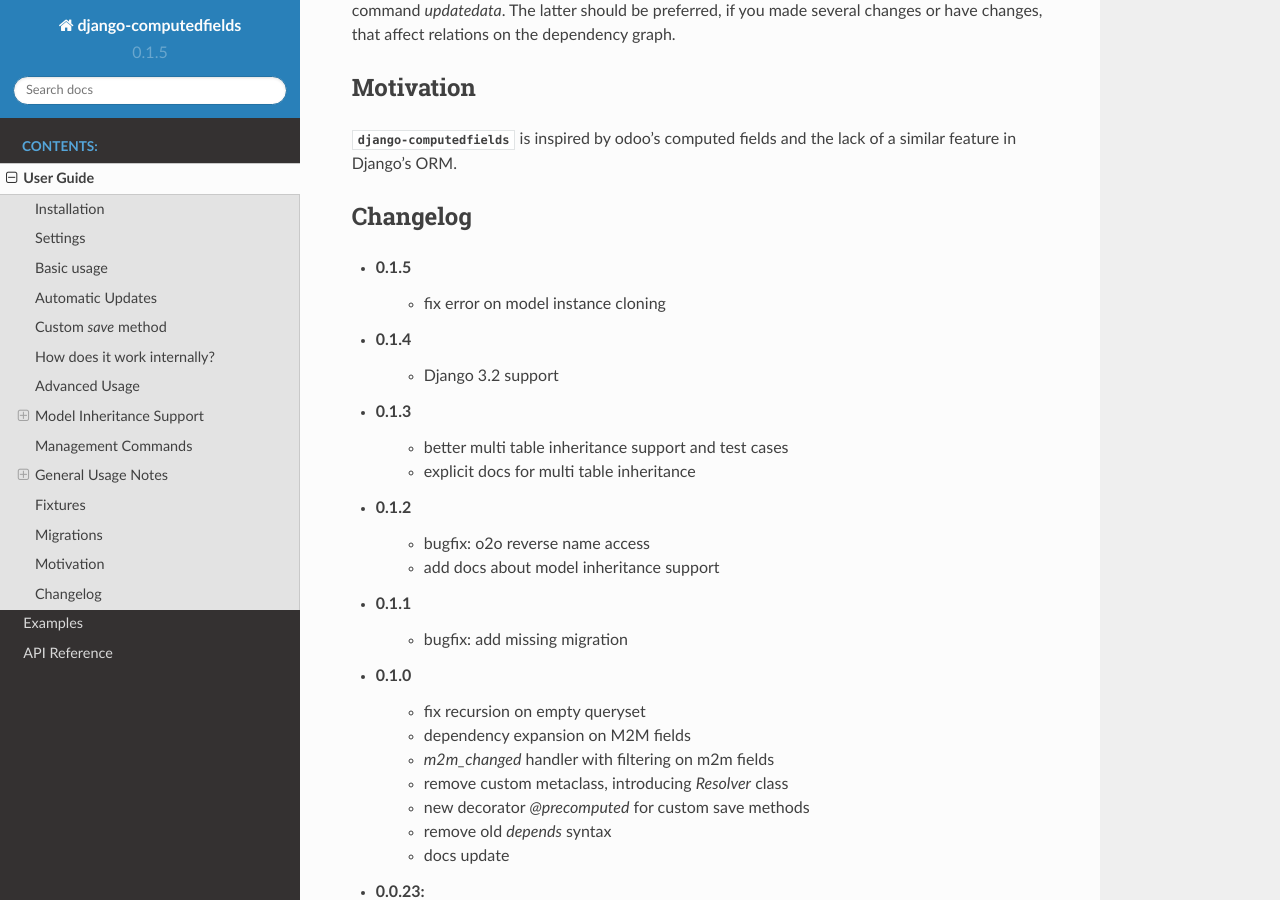
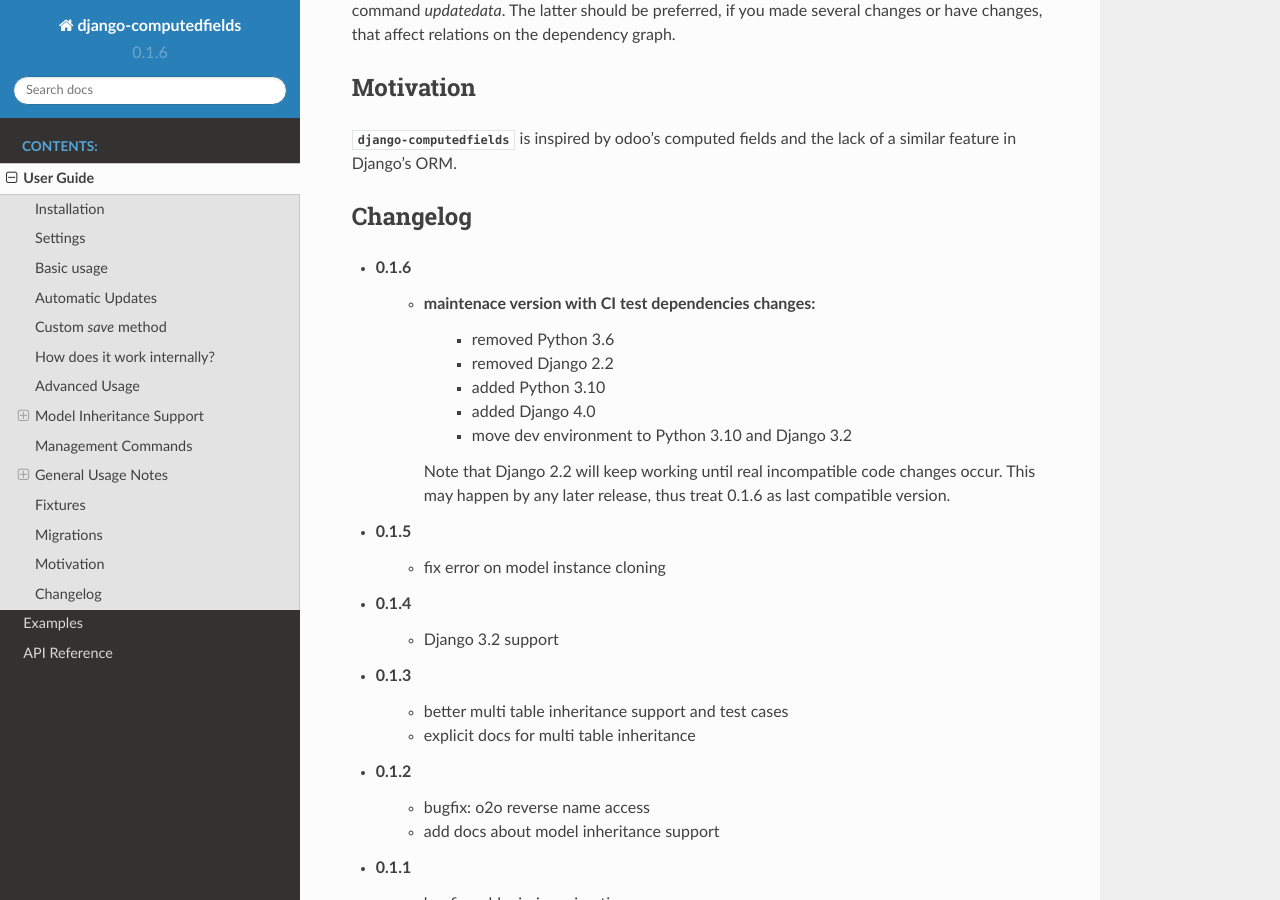
Before and after one commit to netzkolchose/django-computedfields, a Sphinx documentation site: the page built from docs/manual.rst, in a window 1280 px wide and 900 px high, scrolled down 9254 px. Built offline with Sphinx 7.4.7 and the Read the Docs theme 2.0.0, drawn with Linux system fonts in a browser that asks for light colours; the version number is read from the project's files by our own code.

```diff
--- a/computedfields/__init__.py
+++ b/computedfields/__init__.py
@@ -1,4 +1,4 @@
-__version__ = '0.1.5'
+__version__ = '0.1.6'
 
 import django
 
--- a/docs/manual.rst
+++ b/docs/manual.rst
@@ -436,6 +436,16 @@ a similar feature in Django's ORM.
 
 Changelog
 ---------
+- 0.1.6
+    - maintenace version with CI test dependencies changes:
+        - removed Python 3.6
+        - removed Django 2.2
+        - added Python 3.10
+        - added Django 4.0
+        - move dev environment to Python 3.10 and Django 3.2
+
+      Note that Django 2.2 will keep working until real incompatible code changes occur.
+      This may happen by any later release, thus treat 0.1.6 as last compatible version.
 
 - 0.1.5
     - fix error on model instance cloning
```
Also changed, not shown: README.md (+12 -1 lines), setup.py (+4 -4 lines), 4 other files.
